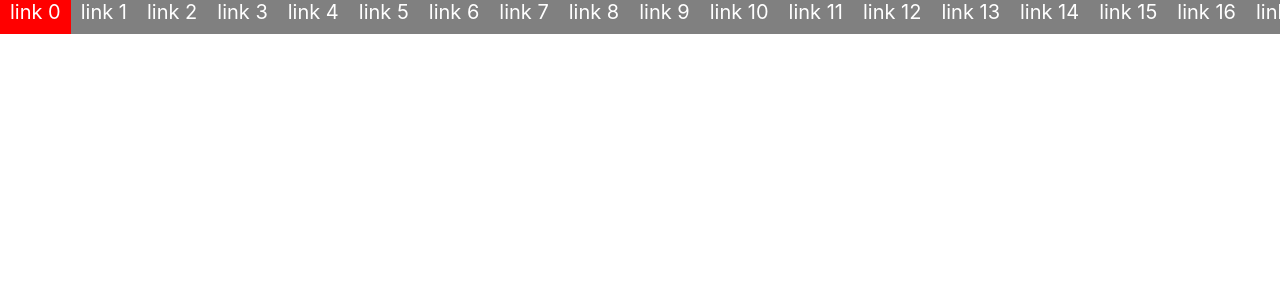
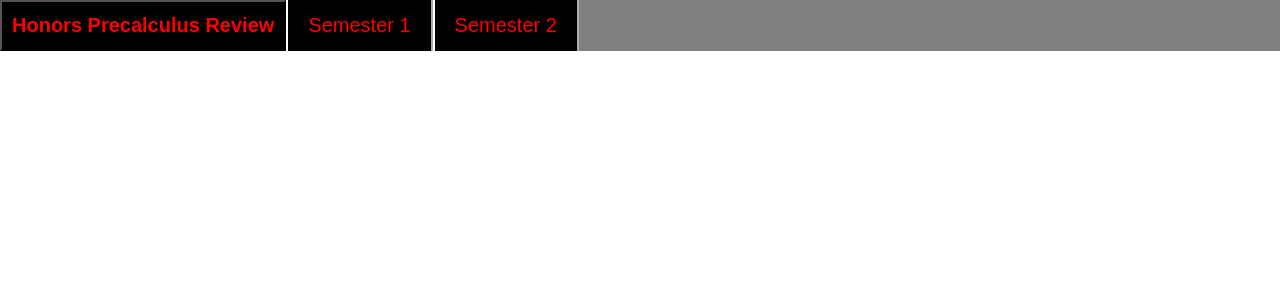
Before and after one commit to ds797/redwood, a React (Create React App) app: page / in a window 1280 px wide. Shown: the top 300 px of the page. Built offline with nearby package versions, Linux system fonts and the light colour scheme.

Commit message:
Created menu bar actually

```diff
--- a/src/App.js
+++ b/src/App.js
@@ -2,12 +2,11 @@
 import DirectBar from './components/DirectBar.js'
 
 const App = () => {
+	var directoryList = [
+		{rel: "#", text: "Semester 1", sideHrefs: [{rel : "#", text : "Unit 1 - Trig"}]},
+		{rel: "#", text: "Semester 2", sideHrefs: [{rel : "#", text : "Unit 2 - Triangles"}]}
+	]
 
-	var directoryList = []
-
-	for (let i = 0; i < 20; i++){
-		directoryList.push({rel:"example.com", text:`link ${i}`})
-	}
 	return (
 		<>
 		<DirectBar elems={directoryList} />
--- a/src/components/BarElement.js
+++ b/src/components/BarElement.js
@@ -1,7 +1,12 @@
 import "./directory.css"
+
+
+
 function BarElement(props){
     return (
-        <a class="BarElement" href={props.rel}>{props.text}</a>
+        <>
+        <button className="BarElement" onclick={()=>{console.log(this.text)}}>{props.text}</button>
+        </>
     )
 }
 
--- a/src/components/DirectBar.js
+++ b/src/components/DirectBar.js
@@ -4,11 +4,14 @@ import BarElement from "./BarElement";
 import "./directory.css"
 function DirectBar(props){
     var list = []
+
     for (const elem of props.elems){
-        list.push(<BarElement rel={elem.rel} text={elem.text}></BarElement>)
+        list.push(<BarElement rel={elem.rel} text={elem.text} sideHrefs={elem.sideHrefs}></BarElement>)
     }
+
     return (
-        <div class="DirectBar">
+        <div className="DirectBar">
+            <button className="BarElement" id="barFoot">Honors Precalculus Review</button>
             {list}
         </div>
     )
--- a/src/components/directory.css
+++ b/src/components/directory.css
@@ -2,21 +2,35 @@
     position: fixed;
     display: inline-block;
     width: 100vw;
+    min-height: 4vw;
+    background-color: grey;
+}
+
+#barFoot{
+    font-weight: 900;
 }
 
 .BarElement{
     position: relative;
+    background-color:rgb(0, 0, 0);
+    color: red;
     font-size: 20px;
     min-width: 8vw;
     min-height: 4vw;
-    background-color: grey;
-    color: white;
     padding: 10px;
-    padding-top: 20px;
     text-decoration: none;
     white-space: nowrap;
 }
 
-.BarElement:hover{
+.BarElement:not(#barFoot){
+    padding-left: 20px;
+    padding-right: 20px;
+    border-color: white;
+    border-top: 0px;
+    border-bottom: 0px;
+}
+
+.BarElement:hover:not(#barFoot){
+    color: black;
     background-color: red;
 }
```
